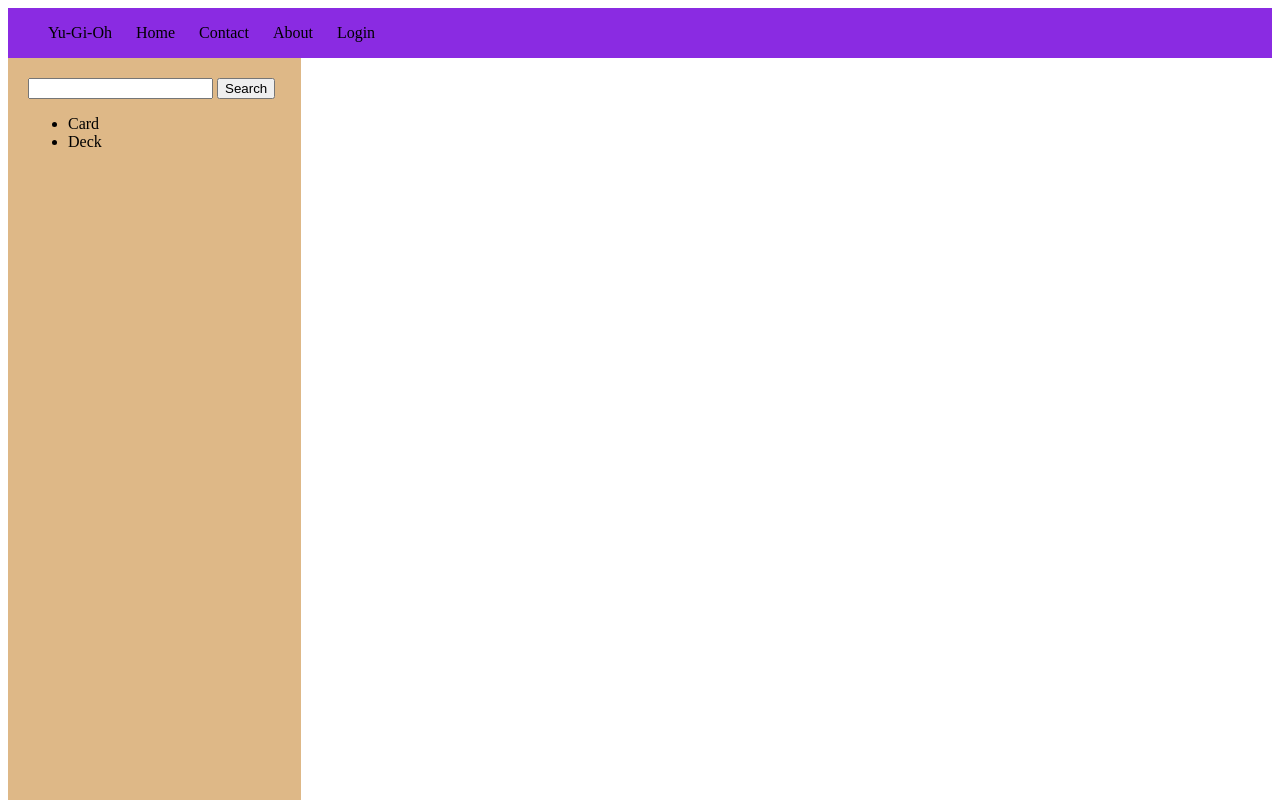
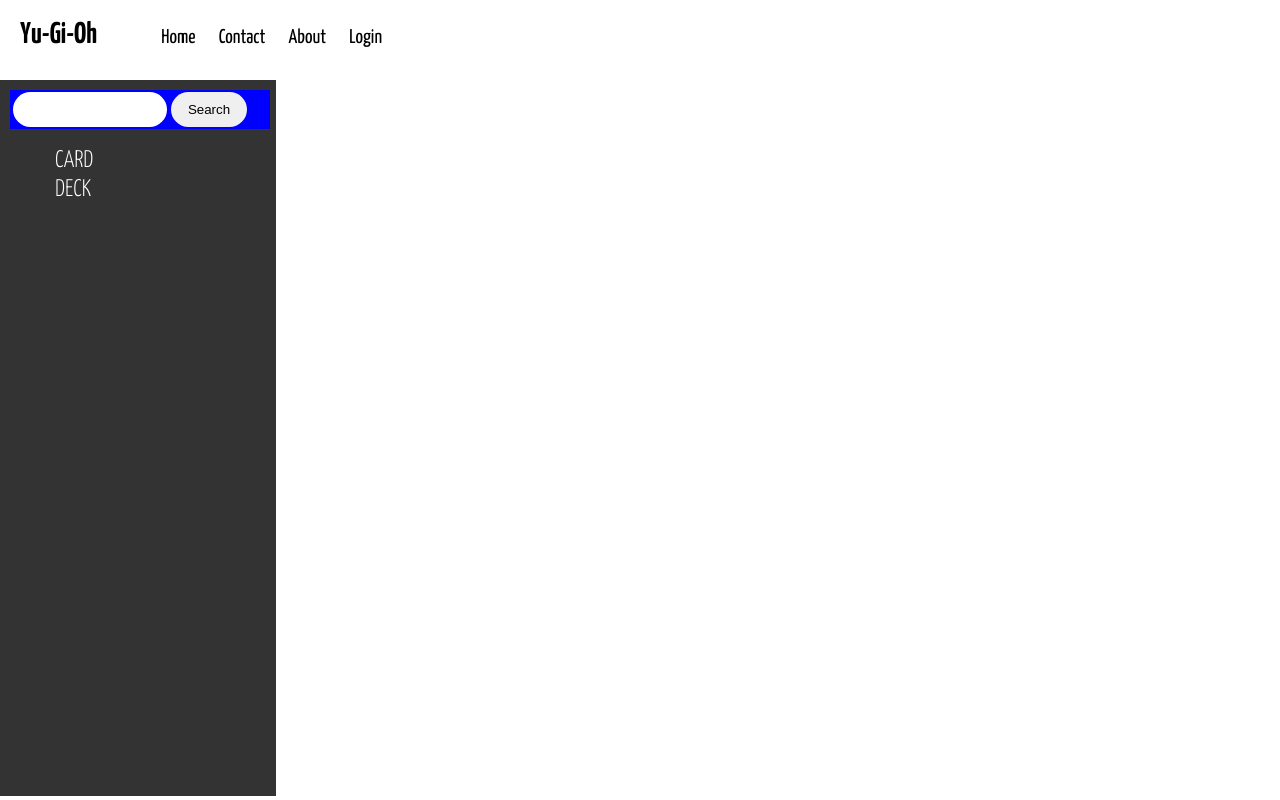
Before and after one commit to wilmerjan/Yu-Gi-Oh, a plain HTML site: page index.html in a window 1280 px wide. Shown: the top 800 px of the page. Drawn offline with Linux system fonts and the light colour scheme.

Commit message:
Updated the UI. Added nav bar and left menu bar

```diff
--- a/index.html
+++ b/index.html
@@ -5,31 +5,35 @@
     <meta name="viewport" content="width=device-width, initial-scale=1.0">
     <title>Yu-Gi-Oh</title>
     <link rel="stylesheet" href="./style.css">
+    <link href="https://fonts.googleapis.com/css2?family=Yanone+Kaffeesatz:wght@200;300;400;500;600;700&display=swap" rel="stylesheet">
 </head>
 <body>
     <div class="nav">
+        <h3>Yu-Gi-Oh</h3>
         <ul class="ul_nav">
-            <li>Yu-Gi-Oh</li>
             <li>Home</li>
             <li>Contact</li>
             <li>About</li>
             <li>Login</li>
         </ul>
     </div>
+
     <div class="left_nav">
         <div class="search">
-            <input type="text">
-            <button type="submit">Search</button>
+            <input type="text" class="search_field">
+            <button type="submit" class="submit_btn">Search</button>
         </div>
         <ul class="ul_leftnav">
-            <li>Card</li>
-            <li>Deck</li>
+            <li>CARD</li>
+            <li>DECK</li>
         </ul>
     </div>
     <div class="main_activity">
 
     </div>
 
+
+
     <script src="./app.js"></script>
 </body>
 </html>
--- a/style.css
+++ b/style.css
@@ -1,12 +1,27 @@
+html, body {
+    width: 100%;
+    height: 100%;
+    margin: 0;
+}
+
 .nav{
     width: 100%;
-    height: 50px;
-    background-color: blueviolet;
+    height: 10%;
+    background-color:#fff;
+}
+
+.nav > h3 {
+    display: inline-block;
+    font-size: 30px;
+    margin: 20px;
+    font-family: 'Yanone Kaffeesatz', sans-serif;
 }
 
 .ul_nav{
     display: inline-block;
     list-style: none;
+    font-family: 'Yanone Kaffeesatz', sans-serif;
+    font-size: 20px;
 }
 
 .ul_nav > li {
@@ -16,14 +31,45 @@
 }
 
 .left_nav {
-    list-style: none;
     width: 20%;
-    height: 100em;
-    background-color: burlywood;
-    padding: 20px;
+    height: 87%;
+    background-color: #333;
+    color: #fff;
+    padding: 10px;
 }
 
-.left_nav > li {
+.search {
+    width: 100%;
+    height: 5%;
+    padding: 2px;
+    margin:0px 0px 20px 0px;
+    background-color: blue;
+}
+
+.search_field {
+    width: 60%;
+    height: 100%;
+    margin: 0px 0px 0px 1px;
+    padding: 0;
+    outline: none;
+    border: none;
+    border-radius: 25px;
+}
+
+.submit_btn {
+    width: 30%;
+    height: 100%;
     margin: 0;
-    list-style: none;
+    padding: 0;
+    outline: none;
+    border: none;
+    border-radius: 25px;
 }
+
+.ul_leftnav > li {
+    margin: 5px;
+    list-style-type: none;
+    font-family: 'Yanone Kaffeesatz', sans-serif;
+    font-weight: 300;
+    font-size: x-large;
+}
```
Also changed, not shown: 1 other file.
